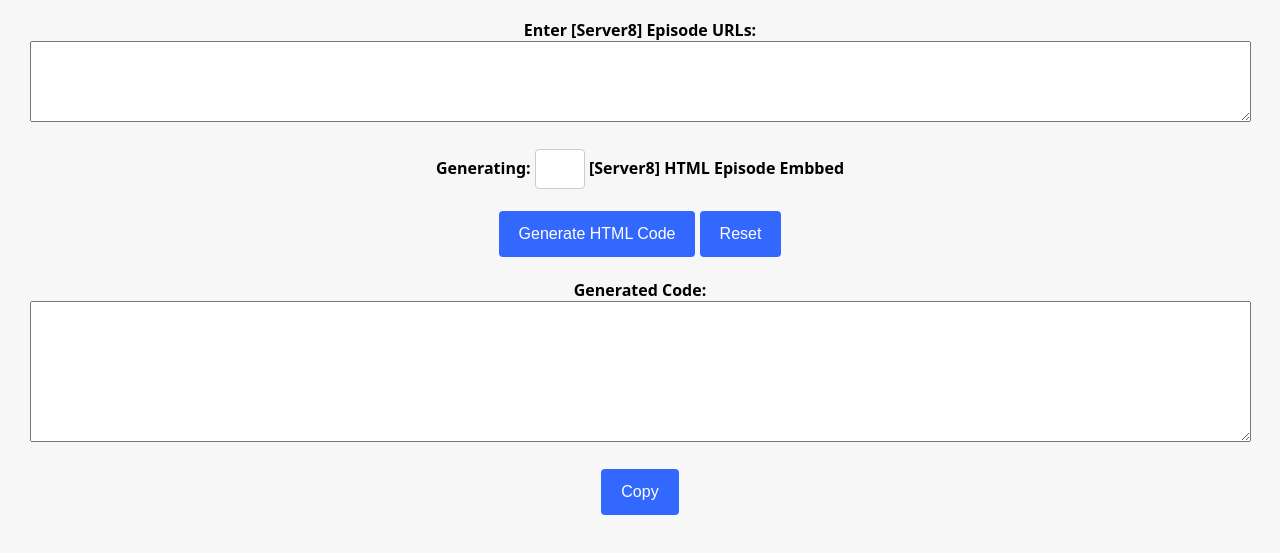
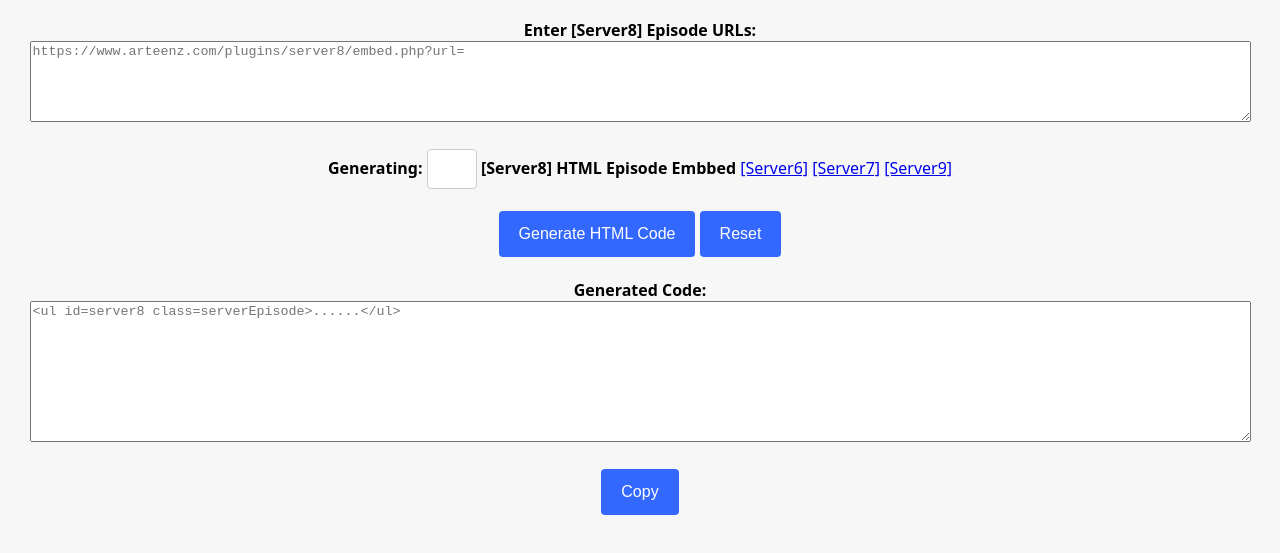
Before and after one commit to spacetoonlinks/embbed-server-8, a plain HTML site: page index.html in a window 1280 px wide. Shown: the part 117-670 px from the top of the page. Drawn offline with Linux system fonts and the light colour scheme.

Commit message:
Update index.html

```diff
--- a/index.html
+++ b/index.html
@@ -108,13 +108,16 @@ button {
     <h1>Generate Episode Server Lists</h1>
     <div>
       <label for="serverInput">Enter [Server8] Episode URLs:</label><br>
-      <textarea id="serverInput" rows="5" cols="150"></textarea>
+      <textarea id="serverInput" rows="5" cols="150" placeholder="https://www.arteenz.com/plugins/server8/embed.php?url="></textarea>
     </div>
     <br>
     <div>
       <label for="server-count">Generating:</label>
       <input type="text" id="server-count" name="server-count" readonly>
       <label for="server-count">[Server8] HTML Episode Embbed</label>
+      <a href="https://spacetoonlinks.github.io/embbed-server-6/">[Server6]</a>
+      <a href="https://spacetoonlinks.github.io/embbed-server-7/">[Server7]</a>
+      <a href="https://spacetoonlinks.github.io/embbed-server-9/">[Server9]</a>
     </div>
     <br>
     <div>
@@ -124,7 +127,7 @@ button {
     <br>
     <div>
       <label for="codeDisplay">Generated Code:</label><br>
-      <textarea id="codeDisplay" rows="9" cols="150" readonly></textarea>
+      <textarea id="codeDisplay" rows="9" cols="150" placeholder="<ul id=server8 class=serverEpisode>......</ul>" readonly></textarea>
     </div>
     <br>
     <button onclick="copyToClipboard()">Copy</button><br>
```
